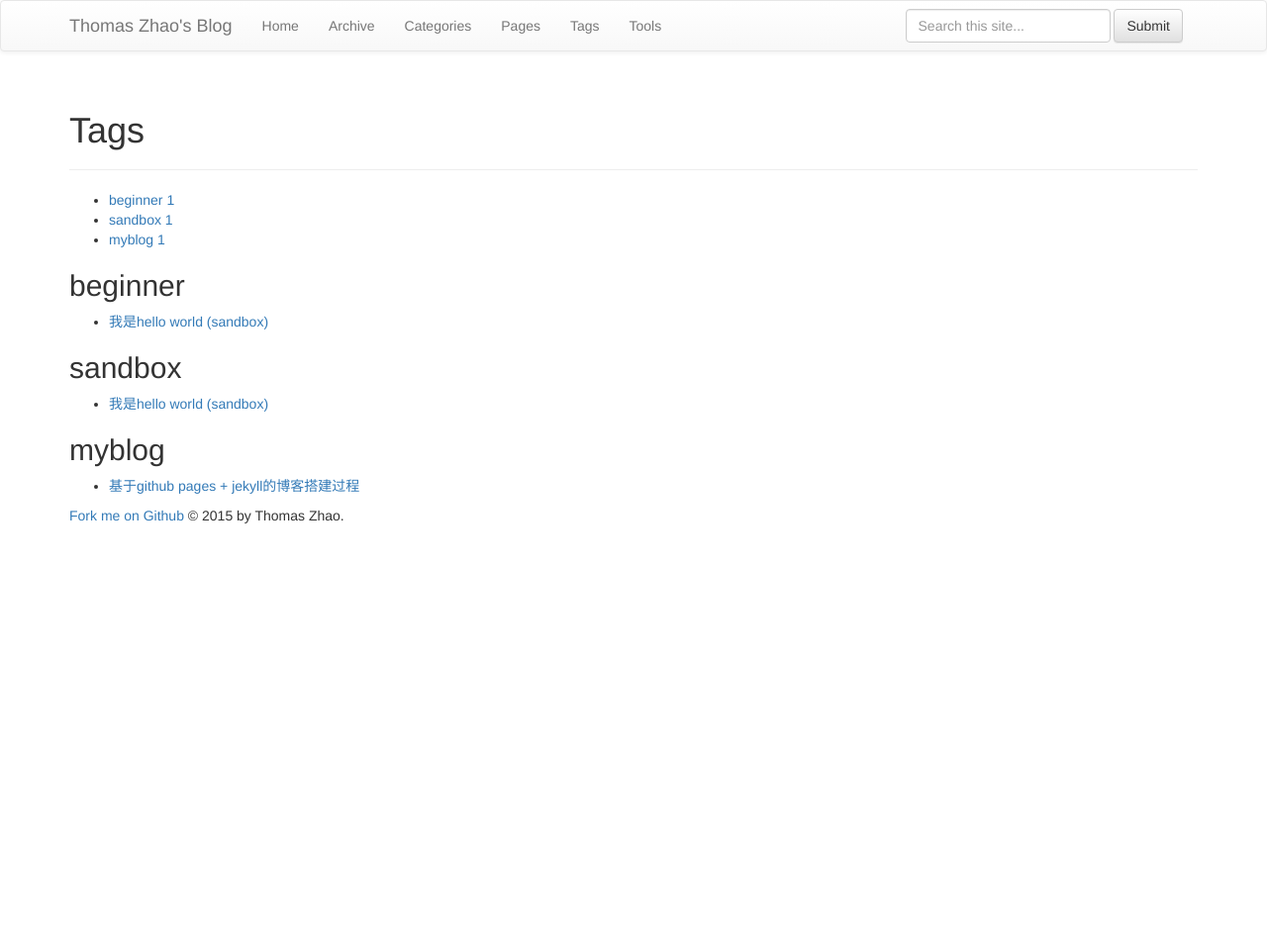
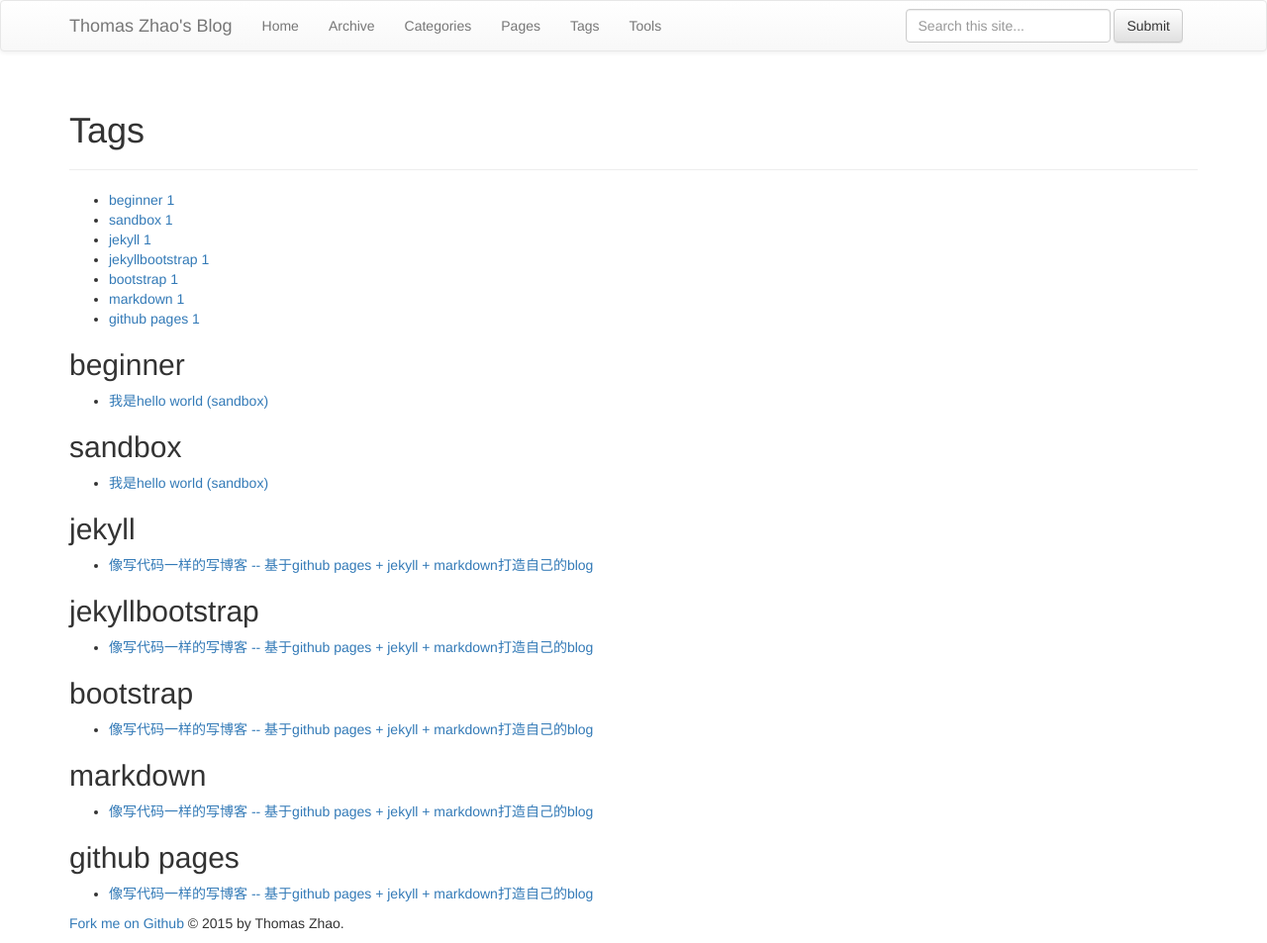
Before and after one commit to thomaszhao/thomaszhao.github.io, a Jekyll site: the page built from tags.html, in a window 1280 px wide. Shown: the whole page at 99% size. Built offline with Jekyll 4.4.1, drawn with Linux system fonts in a browser that asks for light colours; nearby versions of some CDN libraries; library files that are not in the unit come from our copies; before the commit the page ends 900 px from its top, so only the background shows below that.

Commit message:
blog: _posts/myblog/2015-01-08-how-do-i-build-this-jekyll-blog.md optimize.

````diff
--- a/_posts/myblog/2015-01-08-how-do-i-build-this-jekyll-blog.md
+++ b/_posts/myblog/2015-01-08-how-do-i-build-this-jekyll-blog.md
@@ -1,16 +1,15 @@
 ---
-title: 基于github pages + jekyll的博客搭建过程
+title: 像写代码一样的写博客 -- 基于github pages + jekyll + markdown打造自己的blog
 tagline: ""
 category: myblog
 layout: post
-tags : [myblog]
+tags : [jekyll, jekyllbootstrap, bootstrap, markdown, github pages]
 ---
 {% include JB/setup %}
 
-
 我的这个blog([Thomas's blog](http://www.thomaszhao.cn/))是基于[github pages](https://pages.github.com/)搭建的。
 本文记载这个blog搭建、配置过程。
-欢迎[fork](https://github.com/thomaszhao/thomaszhao.github.io)或基于本模板搭建你自己的blog。。
+欢迎[fork](https://github.com/thomaszhao/thomaszhao.github.io)或基于本模板搭建你自己的blog。
 
 <!-- more -->
 
@@ -21,9 +20,10 @@ tags : [myblog]
 
 我想要的blog的效果是这个网站这样的效果: [getbootstrap](http://getbootstrap.com/getting-started/)
 
-* 整体结构简洁，外观看起来像个技术博客；
+* 整体结构简洁，外观看起来像个技术`blog`或`wiki`；
 * 右侧有目录树，便于查看；
 * 代码简单、清晰，这样我可以按照自己的想法进行定制化修改；
+* 文章要用`markdown`编写；
 * 有评论，便于分享和讨论；
 
 ## 涉及到的技术
@@ -298,6 +298,9 @@ https://github.com/thomaszhao/thomaszhao.github.io/commit/7c38b0213d6d9fa240a898
 Alternative Solutions
 ===============================================================================
 
+能够实现类似功能、效果的博客系统其实是非常多的，方法也是各式各样，例如:[cnblogs](http://www.cnblogs.com/)、[wordpress](https://wordpress.org/)等等。
+但我经过一定的思考，还是选择了`github pages`，也许是对`git`的过于喜爱吧。
+
 ### Why Github Pages
 
 Github Pages优点：
@@ -338,26 +341,33 @@ Github Pages缺点：
 * 有多种模板(但是数量上没法和hexo比较)
 * 定制化很少，基本保持jekyll的原滋原味
 
+[Octopress](http://octopress.org/)
+
+* 也是分分钟搭建博客;
+* 用的人也是很多;
+
 或者直接使用原生的jekyll自己搭建。
 
 * 我对html之类的并不太熟悉，还是弄个模板吧。
 
-我最终选定的[jekyllbootstrap](http://jekyllbootstrap.com)。
+我最终选定的[jekyllbootstrap](http://jekyllbootstrap.com)来作为初始模板，
+后期经过了自己的改版，也满足了我深度定制的小欲望。
 
 ### 选用哪个样式？
 
 jekyllbootstrap也有很多的样式可以选择，我开始选择的是[The-program](http://themes.jekyllbootstrap.com/preview/the-program/)模板，感觉很IT。但后来发现这个模板的代码写的太浮肿了...。
 于是采用的是默认的`bootstrap-3`的模板，外加一些自己的小修改。后续进行不断的调优。
+
 BTW: 话说基于[bootstrap](http://getbootstrap.com)的web开发竟然变得如此优雅，想当年我们画表格的日子简直是弱爆了。
 
 ### 评论插件、站长统计
 
-用disqus还是多说？
+用`disqus`还是`多说`？
 
-* disqus: 匿名发文看起来更有好些；国际化看起来更好一些；
+* disqus: 匿名发文看起来更有好些；国际化看起来更好一些；功能比多说要强大很多。
 * 多说：可以和微博互动。
 
-还是使用国内的吧，速度快点。
+还是使用国内的吧，速度快点，被屏蔽的风险也要小一点。
 
 google的站长统计速度看起来并不是特别慢，所以还是用了Google Analytics.
 
@@ -450,7 +460,6 @@ google的站长统计速度看起来并不是特别慢，所以还是用了Googl
 |-- categories.html
 `-- tags.html
 
-
 ```
 
 其他tips
@@ -460,8 +469,10 @@ google的站长统计速度看起来并不是特别慢，所以还是用了Googl
 
 {% raw %}
 如何让liquid代码不被解析？jekyll + liquid中，如果你需要输出`{% xxx %}`或`{{ xxx }}`时，因为这是liquid的特殊含义字符，所以会被jekyll解析，产生错误。如何正确的输出呢？
+
 答案: 使用 `{% raw %}` `{ % endraw %}` (去掉`{`和`%`之间的空格，这个endraw我也没办法输出。。。)
 {% endraw %}
 
 参考：
-	http://docs.shopify.com/themes/liquid-documentation/tags/theme-tags#raw
+
+    http://docs.shopify.com/themes/liquid-documentation/tags/theme-tags#raw
````
